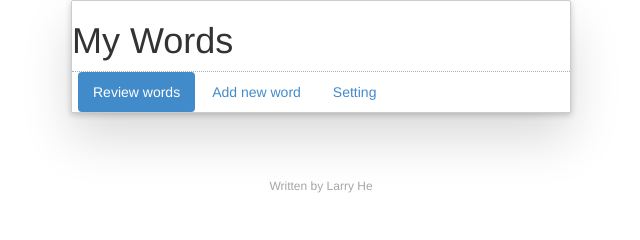
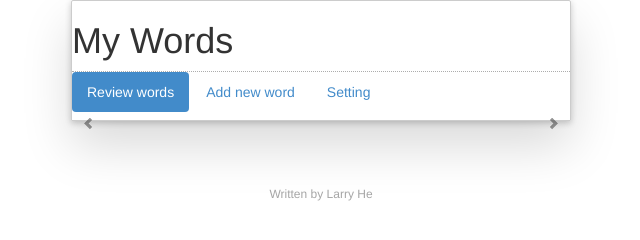
Before and after one commit to larryhe/words, a website: page index.html in a window 1280 px wide. Shown: the whole page, without its empty margins (319-959 px from the left). Drawn offline with Linux system fonts and the light colour scheme; no server answers.

Commit message:
complete words review functionality

```diff
--- a/index.html
+++ b/index.html
@@ -18,7 +18,15 @@
                     <li><a href="#">Add new word</a></li>
                     <li><a href="#">Setting</a></li>
                 </ul>
+
                 <section id="review-words">
+                    <div class="word-sec"></div>
+                    <a href="#" class="word-control left">
+                        <span class="icon"></span>
+                    </a>
+                    <a href="#" class="word-control right">
+                        <span class="icon"></span>
+                    </a>
                 </section>
                 <section id="new-words">
                 </section>
--- a/resources/css/base.css
+++ b/resources/css/base.css
@@ -27,17 +27,61 @@ body {
 	z-index: 2;
 	border-top: 1px dotted #adadad;
 }
+#review-words{
+    position: relative;
+}
 
-.review{
+.word-sec{
+    padding: 4px;
+    margin: 0 30px;
+}
+.word-control {
+    bottom: 0;
+    color: #FFFFFF;
+    font-size: 20px;
+    opacity: 0.5;
+    position: absolute;
+    text-align: center;
+    text-shadow: 0 1px 2px rgba(0, 0, 0, 0.6);
+    width: 30px;
+}
+.right{
+    top: 0;
+    right: 0;
+}
+.left{
+    left: 0;
+    top: 0;
+}
+.word-sec div{
     padding: 4px;
 }
 
-.review div{
-    padding: 4px;
+.icon{
+    background-image: url("../imgs/glyphicons-halflings.png");
+    background-position: 14px 14px;
+    background-repeat: no-repeat;
+    display: inline-block;
+    height: 14px;
+    line-height: 14px;
+    margin-top: 1px;
+    vertical-align: text-top;
+    width: 14px;
+    position: absolute;
+    top: 40%;
+}
+
+.left .icon{
+    background-position: -432px -72px;
+    left: 10px;
+}
+
+.right .icon{
+    background-position: -456px -72px;
+    right: 10px;
 }
 
 ul{
-    margin-left: 6px;
     padding-left: 18px;
 }
 
--- a/resources/js/collections/words.js
+++ b/resources/js/collections/words.js
@@ -14,7 +14,7 @@ define([
         idx: 0,
 		// Filter down the list to only word items that are still not finished.
 		next: function () {
-		    this.idx = this.idx % this.length;
+		    this.idx = (this.idx + 1) % this.length;
 		},
 		prev: function () {
 			if (this.idx == 0) {
```
Also changed, not shown: resources/js/views/app.js (+11 -38 lines), resources/imgs/glyphicons-halflings-white.png (added), resources/imgs/glyphicons-halflings.png (added).
